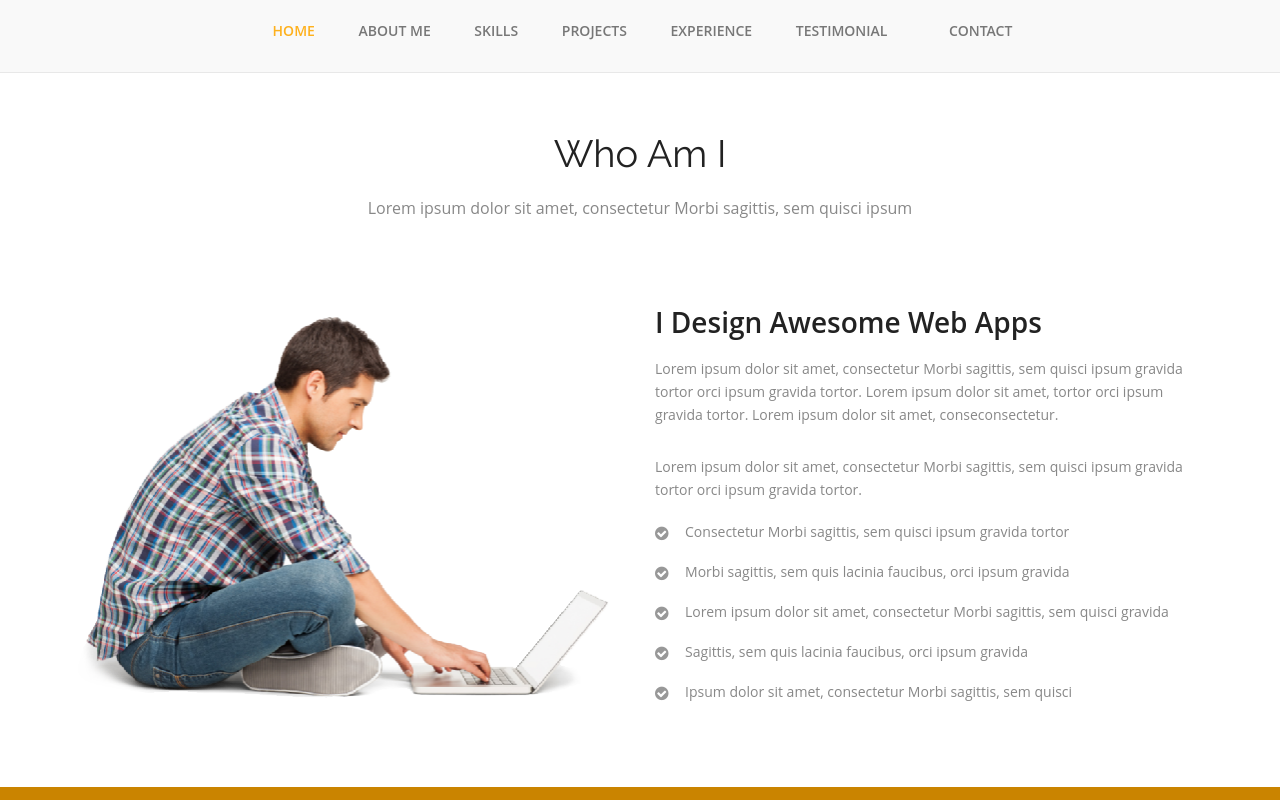
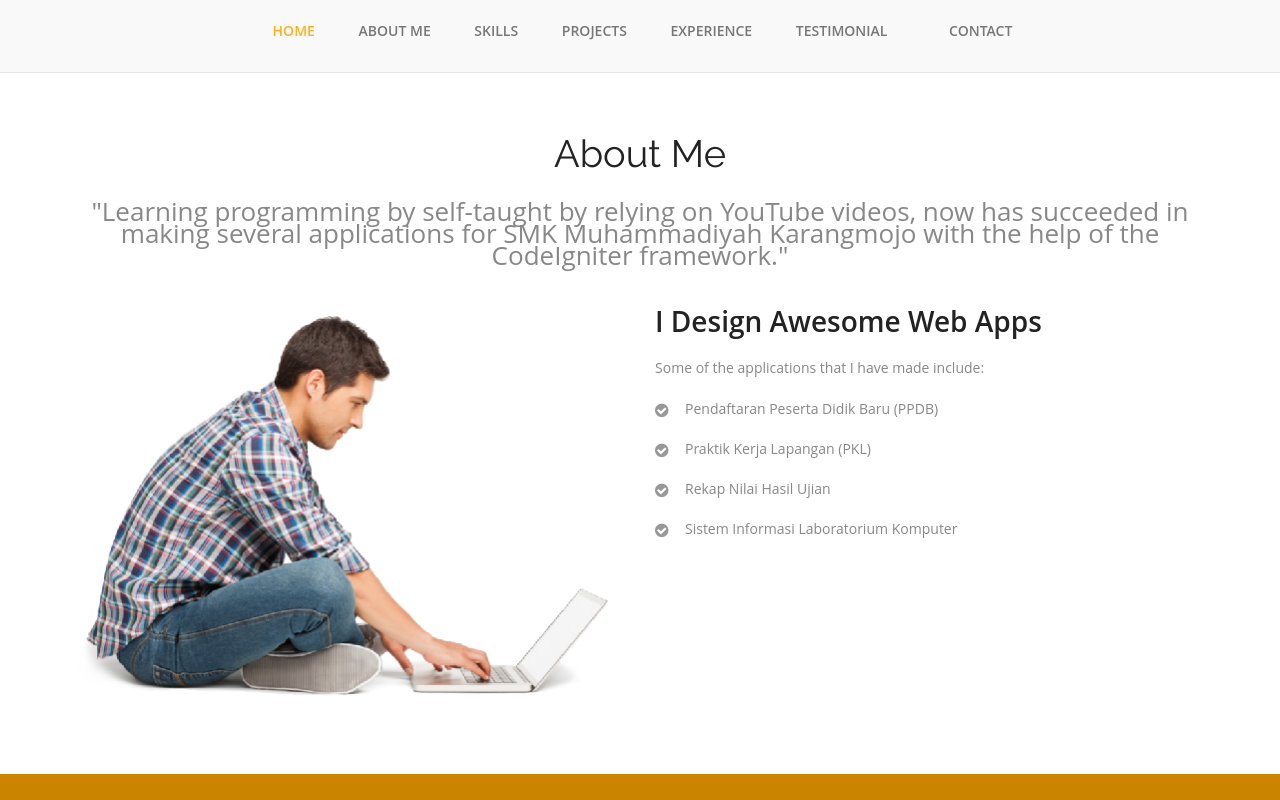
Before and after one commit to cahya93/cahya93.github.io, a plain HTML site: page index.html in a window 1280 px wide. Shown: the part 760-1560 px from the top of the page. Drawn offline with Linux system fonts and the light colour scheme.

Commit message:
Update index.html

```diff
--- a/index.html
+++ b/index.html
@@ -31,10 +31,10 @@
                         <div class="col-md-12">
 
                             <div class="top_left_cont intro zoomIn wow animated">
-                                <h2>Hai, Saya Eko Cahyanto<br> <strong>CREATIVE DESIGNER</strong></h2>
+                                <h2>Hay, I AM EKO CAHYANTO<br> <strong>CREATIVE DESIGNER</strong></h2>
                                 <p>
-                                    Kegiatan sehari-hari saya adalah mengembangkan aplikasi sistem informasi sekolah menggunakan framework CodeIgniter.<br/>Saya belajar pemograman secara autodidak dengan cara melihat video di Youtube.
-                                    <br/>Saya pernah putus sekolah setelah lulus SMP kemudian kerja selama 3 tahun dan melanjutkan SMA lagi.</p>
+                                    My daily activity is developing school information system applications using the CodeIgniter framework.<br/>I learned programming by myself by watching videos on Youtube.
+                                    <br/>I dropped out of school after graduating from junior high school, then worked for 3 years and continued high school again.</p>
                                 <div class="underline"></div>
                                 <ul class="social_links">
                                     <li class="twitter animated bounceIn wow delay-02s animated" style="visibility: visible; animation-name: bounceIn;"><a href="https://mobile.twitter.com/Bang_ECa"><i class="fa fa-twitter"></i></a></li>
@@ -81,8 +81,10 @@
         <!--Aboutus-->
         <div class="inner_wrapper aboutUs-container fadeInLeft animated wow">
             <div class="container">
-                <h2>Who Am I</h2>
-                <h6>Lorem ipsum dolor sit amet, consectetur Morbi sagittis, sem quisci ipsum</h6>
+                <h2>About Me</h2>
+                <h4 style="text-align: center;font-size: 26px;line-height: 22px;">
+                    "Learning programming by self-taught by relying on YouTube videos, now has succeeded in making several applications for SMK Muhammadiyah Karangmojo with the help of the CodeIgniter framework."
+                </h4>
                 <div class="inner_section">
                     <div class="row">
                         <div class="col-lg-12 about-us">
@@ -92,17 +94,13 @@
                                 <div class="col-md-6">
                                     <h3>I Design Awesome Web Apps</h3>
                                     <p>
-                                        Lorem ipsum dolor sit amet, consectetur Morbi sagittis, sem quisci ipsum gravida tortor orci ipsum gravida tortor. Lorem ipsum dolor sit amet, tortor orci ipsum gravida tortor. Lorem ipsum dolor sit amet, conseconsectetur.
-                                    </p>
-                                    <p>
-                                        Lorem ipsum dolor sit amet, consectetur Morbi sagittis, sem quisci ipsum gravida tortor orci ipsum gravida tortor.
+                                        Some of the applications that I have made include:
                                     </p>
                                     <ul class="about-us-list">
-                                        <li class="points">Consectetur Morbi sagittis, sem quisci ipsum gravida tortor</li>
-                                        <li class="points">Morbi sagittis, sem quis lacinia faucibus, orci ipsum gravida </li>
-                                        <li class="points">Lorem ipsum dolor sit amet, consectetur Morbi sagittis, sem quisci gravida </li>
-                                        <li class="points">Sagittis, sem quis lacinia faucibus, orci ipsum gravida </li>
-                                        <li class="points">Ipsum dolor sit amet, consectetur Morbi sagittis, sem quisci</li>
+                                        <li class="points">Pendaftaran Peserta Didik Baru (PPDB)</li>
+                                        <li class="points">Praktik Kerja Lapangan (PKL)</li>
+                                        <li class="points">Rekap Nilai Hasil Ujian</li>
+                                        <li class="points">Sistem Informasi Laboratorium Komputer</li>
                                     </ul>
                                     <!-- /.about-us-list -->
 
```
